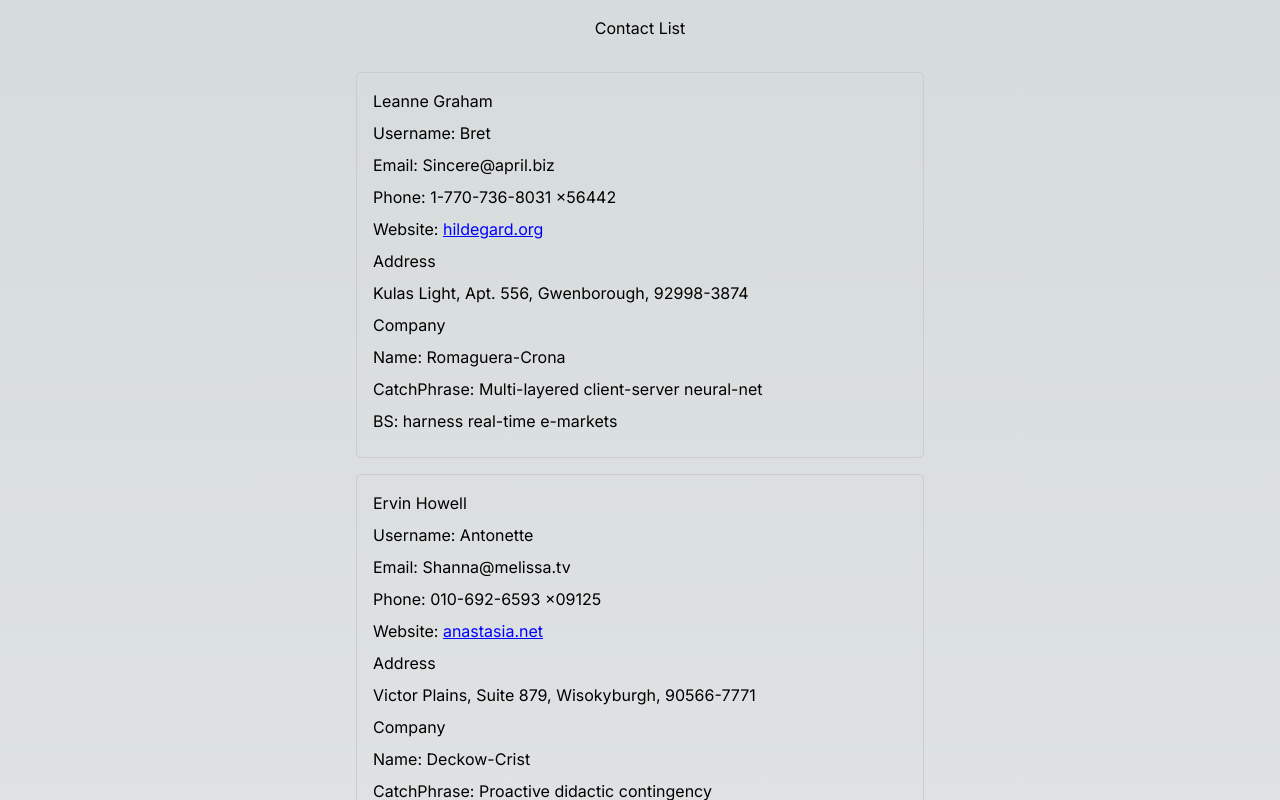
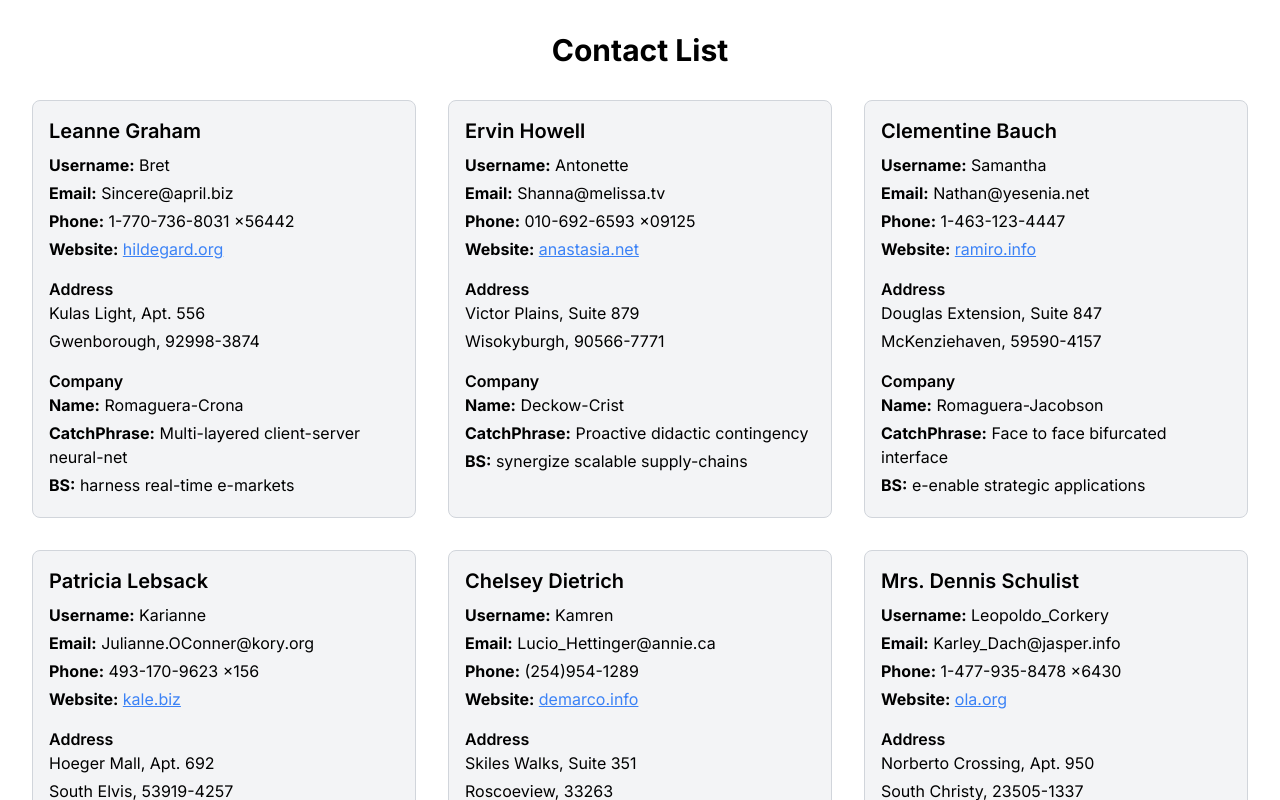
Before and after one commit to ilias-vas/Contacts-Page, a Next.js app: page / in a window 1280 px wide. Shown: the top 800 px of the page. Built offline with nearby package versions, Linux system fonts and the light colour scheme.

Commit message:
Update Styles and Structure

```diff
--- a/app/page.tsx
+++ b/app/page.tsx
@@ -1,7 +1,8 @@
-'use client'
+'use client';
+
 import { FC, useEffect, useState } from 'react';
 import Contact from '../components/Contact';
-import { Contact as ContactType } from '../types/types'; // Adjust the import path
+import { Contact as ContactType } from '../types/types';
 
 const Home: FC = () => {
   const [contacts, setContacts] = useState<ContactType[]>([]);
@@ -13,22 +14,13 @@ const Home: FC = () => {
   }, []);
 
   return (
-    <div>
-      <h1>Contact List</h1>
-      {contacts.map((contact) => (
-        <Contact key={contact.id} contact={contact} />
-      ))}
-      <style jsx>{`
-        div {
-          max-width: 600px;
-          margin: 0 auto;
-          padding: 1rem;
-        }
-        h1 {
-          text-align: center;
-          margin-bottom: 2rem;
-        }
-      `}</style>
+    <div className="min-h-screen bg-white text-black p-8">
+      <h1 className="text-3xl font-bold text-center mb-8">Contact List</h1>
+      <div className="grid grid-cols-1 md:grid-cols-2 lg:grid-cols-3 gap-8">
+        {contacts.map((contact) => (
+          <Contact key={contact.id} contact={contact} />
+        ))}
+      </div>
     </div>
   );
 };
--- a/components/Contact.tsx
+++ b/components/Contact.tsx
@@ -1,5 +1,8 @@
+// components/Contact.tsx
+'use client';
+
 import { FC } from 'react';
-import { Contact as ContactType } from '../types/types'; // Adjust the import path
+import { Contact as ContactType } from '../types/types';
 
 interface Props {
   contact: ContactType;
@@ -7,36 +10,19 @@ interface Props {
 
 const Contact: FC<Props> = ({ contact }) => {
   return (
-    <div className="contact">
-      <h2>{contact.name}</h2>
-      <p>Username: {contact.username}</p>
-      <p>Email: {contact.email}</p>
-      <p>Phone: {contact.phone}</p>
-      <p>Website: <a href={`http://${contact.website}`} target="_blank" rel="noopener noreferrer">{contact.website}</a></p>
-      <h3>Address</h3>
-      <p>{contact.address.street}, {contact.address.suite}, {contact.address.city}, {contact.address.zipcode}</p>
-      <h3>Company</h3>
-      <p>Name: {contact.company.name}</p>
-      <p>CatchPhrase: {contact.company.catchPhrase}</p>
-      <p>BS: {contact.company.bs}</p>
-      <style jsx>{`
-        .contact {
-          border: 1px solid #ccc;
-          padding: 1rem;
-          margin: 1rem 0;
-          border-radius: 5px;
-        }
-        h2 {
-          margin: 0 0 0.5rem 0;
-        }
-        p {
-          margin: 0.5rem 0;
-        }
-        a {
-          color: blue;
-          text-decoration: underline;
-        }
-      `}</style>
+    <div className="border border-gray-300 p-4 rounded-lg bg-gray-100">
+      <h2 className="text-xl font-semibold mb-2">{contact.name}</h2>
+      <p className="mb-1"><strong>Username:</strong> {contact.username}</p>
+      <p className="mb-1"><strong>Email:</strong> {contact.email}</p>
+      <p className="mb-1"><strong>Phone:</strong> {contact.phone}</p>
+      <p className="mb-1"><strong>Website:</strong> <a href={`http://${contact.website}`} target="_blank" rel="noopener noreferrer" className="text-blue-500 underline">{contact.website}</a></p>
+      <h3 className="font-semibold mt-4">Address</h3>
+      <p className="mb-1">{contact.address.street}, {contact.address.suite}</p>
+      <p className="mb-1">{contact.address.city}, {contact.address.zipcode}</p>
+      <h3 className="font-semibold mt-4">Company</h3>
+      <p className="mb-1"><strong>Name:</strong> {contact.company.name}</p>
+      <p className="mb-1"><strong>CatchPhrase:</strong> {contact.company.catchPhrase}</p>
+      <p className="mb-1"><strong>BS:</strong> {contact.company.bs}</p>
     </div>
   );
 };
--- a/tailwind.config.ts
+++ b/tailwind.config.ts
@@ -1,20 +1,10 @@
-import type { Config } from "tailwindcss";
-
-const config: Config = {
+module.exports = {
   content: [
-    "./pages/**/*.{js,ts,jsx,tsx,mdx}",
-    "./components/**/*.{js,ts,jsx,tsx,mdx}",
-    "./app/**/*.{js,ts,jsx,tsx,mdx}",
+    "./app/**/*.{js,ts,jsx,tsx}",
+    "./components/**/*.{js,ts,jsx,tsx}",
   ],
   theme: {
-    extend: {
-      backgroundImage: {
-        "gradient-radial": "radial-gradient(var(--tw-gradient-stops))",
-        "gradient-conic":
-          "conic-gradient(from 180deg at 50% 50%, var(--tw-gradient-stops))",
-      },
-    },
+    extend: {},
   },
   plugins: [],
-};
-export default config;
+}
```
